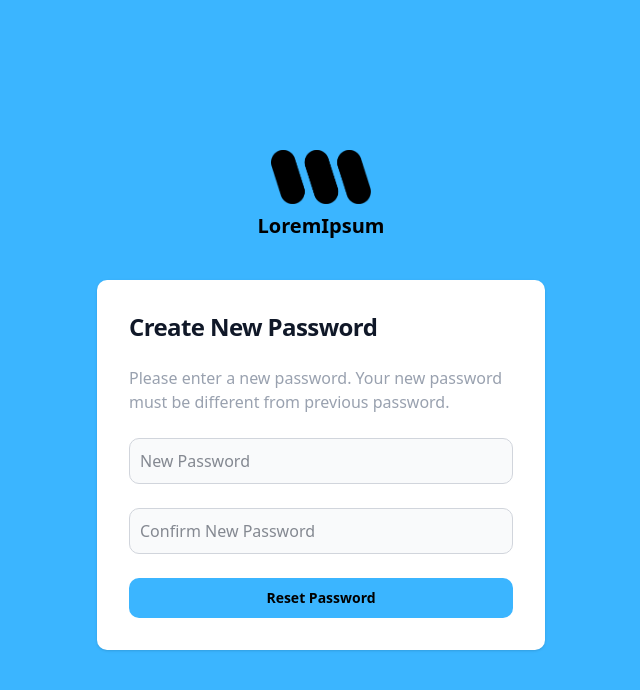
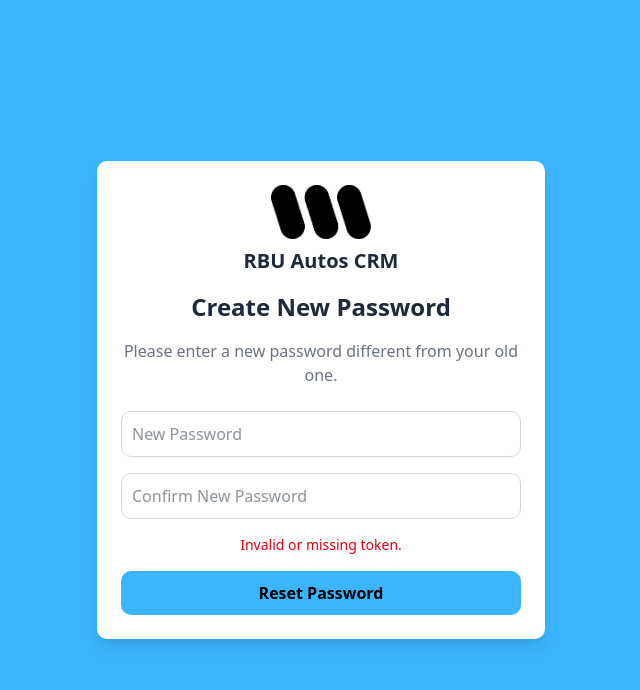
Before and after one commit to hamzaj-b/RBU-Autos, a Next.js app: page /auth/newPassword in a window 1280 px wide. Shown: the top 690 px of the page, without its empty margins (319-959 px from the left). Built offline with nearby package versions, Linux system fonts and the light colour scheme.

Commit message:
Add customer

```diff
--- a/app/auth/newPassword/page.js
+++ b/app/auth/newPassword/page.js
@@ -1,58 +1,120 @@
-import Link from "next/link";
-import React from "react";
+"use client";
 
-const SignInPage = () => {
+import React, { useState, useEffect } from "react";
+import { useSearchParams, useRouter } from "next/navigation";
+
+export default function NewPasswordPage() {
+  const searchParams = useSearchParams();
+  const router = useRouter();
+  const token = searchParams.get("token");
+
+  const [password, setPassword] = useState("");
+  const [confirm, setConfirm] = useState("");
+  const [message, setMessage] = useState("");
+  const [loading, setLoading] = useState(false);
+
+  useEffect(() => {
+    if (!token) {
+      setMessage("Invalid or missing token.");
+    }
+  }, [token]);
+
+  const handleSubmit = async (e) => {
+    e.preventDefault();
+    setMessage("");
+
+    if (password !== confirm) {
+      setMessage("❌ Passwords do not match");
+      return;
+    }
+
+    if (!token) {
+      setMessage("❌ Invalid or missing token.");
+      return;
+    }
+
+    setLoading(true);
+    try {
+      const res = await fetch("/api/auth/set-password", {
+        method: "POST",
+        headers: { "Content-Type": "application/json" },
+        body: JSON.stringify({ token, newPassword: password }),
+      });
+
+      const data = await res.json();
+      if (res.ok) {
+        setMessage("✅ Password set successfully! Redirecting to login...");
+        setTimeout(() => router.push("/auth/login"), 2000);
+      } else {
+        setMessage(`❌ ${data.error || "Failed to set password"}`);
+      }
+    } catch (err) {
+      setMessage("❌ Network error. Please try again.");
+    } finally {
+      setLoading(false);
+    }
+  };
+
   return (
-    <section className="bg-blue-theme">
-      <div className="flex flex-col items-center justify-center px-6 py-8 mx-auto md:h-screen lg:py-0">
-        <div className="flex flex-col items-center mb-10">
-          <div className="flex items-center justify-center">
-            <img src="/logoDark.png" width={100} alt="Logo" />
+    <section className="bg-blue-theme min-h-screen flex items-center justify-center text-gray-800">
+      <div className="w-full max-w-md bg-white rounded-lg shadow-lg p-6">
+        <div className="text-center mb-4">
+          <img src="/logoDark.png" alt="Logo" width={100} className="mx-auto" />
+          <h2 className="text-xl font-semibold text-gray-800 mt-2">
+            RBU Autos CRM
+          </h2>
         </div>
-          <h2 className="text-xl font-semibold text-black mt-2">LoremIpsum</h2>
-        </div>
-        <div className="w-full bg-white rounded-lg shadow md:mt-0 sm:max-w-md xl:p-0">
-          <div className="p-6 space-y-4 md:space-y-6 sm:p-8">
-            <h1 className="text-xl font-bold leading-tight tracking-tight text-gray-900 md:text-2xl">
+
+        <h1 className="text-2xl font-bold text-center mb-4">
           Create New Password
         </h1>
-            <p className="text-gray-400">
-              Please enter a new password. Your new password must be different
-              from previous password.
+        <p className="text-gray-500 text-center mb-6">
+          Please enter a new password different from your old one.
         </p>
-            <form className="space-y-4 md:space-y-6" action="#">
+
+        <form onSubmit={handleSubmit} className="space-y-4">
           <div>
             <input
               type="password"
-                  name="password"
-                  id="password"
               placeholder="New Password"
-                  className="bg-gray-50 border border-gray-300 text-gray-900 rounded-lg focus:ring-primary-600 focus:border-primary-600 block w-full p-2.5"
+              value={password}
+              onChange={(e) => setPassword(e.target.value)}
               required
+              className="w-full border border-gray-300 rounded-lg p-2.5 focus:ring-2 focus:ring-blue-500"
             />
           </div>
           <div>
             <input
               type="password"
-                  name="password"
-                  id="password"
               placeholder="Confirm New Password"
-                  className="bg-gray-50 border border-gray-300 text-gray-900 rounded-lg focus:ring-primary-600 focus:border-primary-600 block w-full p-2.5"
+              value={confirm}
+              onChange={(e) => setConfirm(e.target.value)}
               required
+              className="w-full border border-gray-300 rounded-lg p-2.5 focus:ring-2 focus:ring-blue-500"
             />
           </div>
+
+          {message && (
+            <p
+              className={`text-center text-sm ${
+                message.startsWith("✅")
+                  ? "text-green-600"
+                  : "text-red-600 font-medium"
+              }`}
+            >
+              {message}
+            </p>
+          )}
+
           <button
             type="submit"
-                className="w-full text-black bg-blue-theme hover:bg-primary-700 focus:ring-4 focus:outline-none focus:ring-primary-300 font-bold rounded-lg text-sm px-5 py-2.5 text-center"
+            disabled={loading}
+            className="w-full bg-blue-theme text-black font-bold py-2.5 rounded-lg hover:bg-blue-600 disabled:opacity-50"
           >
-                Reset Password
+            {loading ? "Submitting..." : "Reset Password"}
           </button>
         </form>
       </div>
-        </div>
-      </div>
     </section>
   );
-};
-
-export default SignInPage;
+}
--- /dev/null
+++ b/app/components/Modals/AdminAddCustomer.jsx
@@ -0,0 +1,118 @@
+"use client";
+import React, { useState } from "react";
+import { useAuth } from "@/app/context/AuthContext";
+
+export default function AdminAddCustomer({ isOpen, onClose }) {
+  const [fullName, setFullName] = useState("");
+  const [email, setEmail] = useState("");
+  const [loading, setLoading] = useState(false);
+  const [message, setMessage] = useState(null);
+  const { token } = useAuth(); // 👈 Admin token comes from AuthContext
+
+  if (!isOpen) return null;
+
+  const handleSubmit = async (e) => {
+    e.preventDefault();
+    setLoading(true);
+    setMessage(null);
+
+    try {
+      const res = await fetch("/api/auth/admin/customer", {
+        method: "POST",
+        headers: { "Content-Type": "application/json" },
+        body: JSON.stringify({ token, email, fullName }),
+      });
+
+      const data = await res.json();
+
+      if (res.ok) {
+        setMessage("✅ Customer created and email sent!");
+        setFullName("");
+        setEmail("");
+      } else {
+        setMessage(`❌ ${data.error || "Failed to create customer"}`);
+      }
+    } catch (error) {
+      console.error("API Error:", error);
+      setMessage("❌ Network error. Please try again.");
+    } finally {
+      setLoading(false);
+    }
+  };
+
+  return (
+    // ✨ BACKGROUND: blur + subtle transparent overlay
+    <div className="fixed inset-0 z-50 flex items-center justify-center bg-black/10 backdrop-blur-md">
+      <div className="bg-white rounded-xl shadow-2xl w-full max-w-md p-6 relative">
+        {/* ✖ Close Button (top-right) */}
+        <button
+          type="button"
+          onClick={onClose}
+          className="absolute top-3 right-3 text-gray-400 hover:text-gray-600 text-2xl leading-none"
+        >
+          &times;
+        </button>
+
+        <h2 className="text-2xl font-bold mb-4 text-center text-gray-800">
+          Add New Customer
+        </h2>
+
+        <form onSubmit={handleSubmit} className="space-y-4">
+          <div>
+            <label className="block text-gray-700 font-medium mb-1">
+              Full Name
+            </label>
+            <input
+              type="text"
+              value={fullName}
+              onChange={(e) => setFullName(e.target.value)}
+              required
+              className="w-full px-4 py-2 border border-gray-300 rounded-lg focus:outline-none focus:ring-2 focus:ring-blue-500"
+            />
+          </div>
+
+          <div>
+            <label className="block text-gray-700 font-medium mb-1">
+              Email
+            </label>
+            <input
+              type="email"
+              value={email}
+              onChange={(e) => setEmail(e.target.value)}
+              required
+              className="w-full px-4 py-2 border border-gray-300 rounded-lg focus:outline-none focus:ring-2 focus:ring-blue-500"
+            />
+          </div>
+
+          {message && (
+            <p
+              className={`text-center text-sm ${
+                message.startsWith("✅") ? "text-green-600" : "text-red-600"
+              }`}
+            >
+              {message}
+            </p>
+          )}
+
+          <div className="flex justify-end space-x-3 mt-6">
+            <button
+              type="button"
+              onClick={onClose}
+              className="px-4 py-2 bg-gray-200 text-gray-700 rounded-lg hover:bg-gray-300 transition"
+            >
+              Cancel
+            </button>
+
+            <button
+              type="submit"
+              disabled={loading}
+              className="px-4 py-2 bg-blue-600 text-white rounded-lg hover:bg-blue-700 disabled:opacity-50 transition"
+            >
+              {loading ? "Submitting..." : "Submit"}
+            </button>
+          </div>
+        </form>
+      </div>
+    </div>
+  );
+}
--- a/app/components/shared/Sidebar.js
+++ b/app/components/shared/Sidebar.js
@@ -1,5 +1,6 @@
 "use client";
 
+import React from "react";
 import {
   CalendarDays,
   LayoutDashboard,
@@ -10,11 +11,27 @@ import {
 } from "lucide-react";
 import Link from "next/link";
 import { usePathname } from "next/navigation";
+import { useAuth } from "@/app/context/AuthContext";
 
 export default function Sidebar() {
   const pathname = usePathname();
+  const { user, loading } = useAuth();
 
-  const links = [
+  // 🌀 Show loader while context is loading
+  if (loading || !user) {
+    return (
+      <div className="flex justify-center items-center h-full text-gray-500">
+
+      </div>
+    );
+  }
+
+  const userType = user?.userType; // e.g. "ADMIN", "CUSTOMER", "EMPLOYEE"
+  console.log("Sidebar userType:", userType);
+
+  // Define routes for each role
+  const linksByRole = {
+    ADMIN: [
       { href: "/", label: "Dashboard", icon: <LayoutDashboard /> },
       { href: "/repair-tracker", label: "Repair tracker", icon: <Wrench /> },
       { href: "/work-order", label: "Create Work Order", icon: <Users /> },
@@ -23,10 +40,26 @@ export default function Sidebar() {
       { href: "/diagnostics", label: "Diagnostics", icon: <Lightbulb /> },
       { href: "/staff-management", label: "Staff Management", icon: <SquareUser /> },
       { href: "/marketing", label: "Marketing", icon: <SquareUser /> },
-  ];
+    ],
+
+    CUSTOMER: [
+      { href: "/bookings", label: "Bookings", icon: <CalendarDays /> },
+      { href: "/diagnostics", label: "Diagnostics", icon: <Lightbulb /> },
+    ],
+
+    EMPLOYEE: [
+      { href: "/", label: "Dashboard", icon: <LayoutDashboard /> },
+      { href: "/repair-tracker", label: "Repair tracker", icon: <Wrench /> },
+      { href: "/work-order", label: "Create Work Order", icon: <Users /> },
+    ],
+  };
+
+  // Select correct links or empty array
+  const links = linksByRole[userType] || [];
 
   return (
     <div className="flex flex-col items-center w-full h-full">
+      {/* Logo & Branding */}
       <div className="flex flex-col items-center mb-10">
         <div className="flex items-center justify-center">
           <img src="/rbu-logo.png" width={120} alt="Logo" />
@@ -35,6 +68,8 @@ export default function Sidebar() {
           RBU <span className="text-black">AUTO INC</span>
         </h2>
       </div>
+
+      {/* Navigation */}
       <nav className="w-full">
         {links.map((link, index) => {
           const isActive = pathname === link.href;
@@ -55,7 +90,7 @@ export default function Sidebar() {
                 }`}
               >
                 {link.icon}
-              </span>{" "}
+              </span>
               {link.label}
             </Link>
           );
--- a/app/customers/page.js
+++ b/app/customers/page.js
@@ -11,6 +11,7 @@ import {
   SlidersHorizontal,
   FileDownIcon,
 } from "lucide-react";
+import AdminAddCustomer from "../components/Modals/AdminAddCustomer";
 
 const Home = () => {
   const [customers, setCustomers] = useState([
@@ -43,6 +44,7 @@ const Home = () => {
   const [currentPage, setCurrentPage] = useState(1);
   const [itemsPerPage, setItemsPerPage] = useState(6);
   const [selectedCustomers, setSelectedCustomers] = useState([]);
+  const [isModalOpen, setIsModalOpen] = useState(false);
 
   // Filter and sort customers
   useEffect(() => {
@@ -117,7 +119,7 @@ const Home = () => {
           </select>
 
           <div className="flex space-x-4">
-            <button className="flex items-center space-x-2 bg-white text-gray-500 rounded-md px-4 py-2 text-sm">
+            <button className="flex items-center space-x-2 bg-white text-gray-500 rounded-md px-4 py-2 text-sm" onClick={() => setIsModalOpen(true)}>
               <Plus className="w-5 h-5" />
               <span>Add Customer</span>
             </button>
@@ -150,7 +152,10 @@ const Home = () => {
             <span className="hidden md:block px-2">Filters</span>
           </button>
         </div>
-
+<AdminAddCustomer
+        isOpen={isModalOpen}
+        onClose={() => setIsModalOpen(false)}
+      />
   {showFilters && (
     <div className="bg-gray-50 p-4 rounded-md shadow-lg">
       <div className="grid grid-cols-1 sm:grid-cols-3 gap-4">
--- a/app/page.js
+++ b/app/page.js
@@ -17,6 +17,7 @@ const page = () => {
   const { user, token, logout, loading } = useAuth();
 
   console.log("user token:", token);
+ console.log ("user" , user);
 
   const dummyData = [
     {
```
Lines whose indentation alone changed are shown as unchanged.
